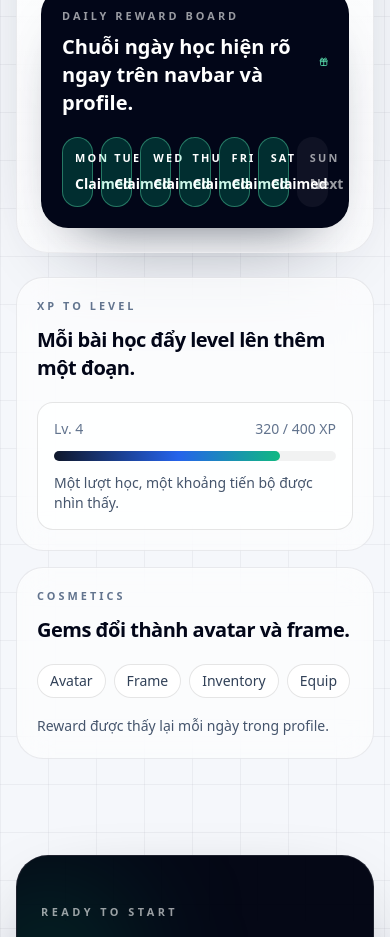
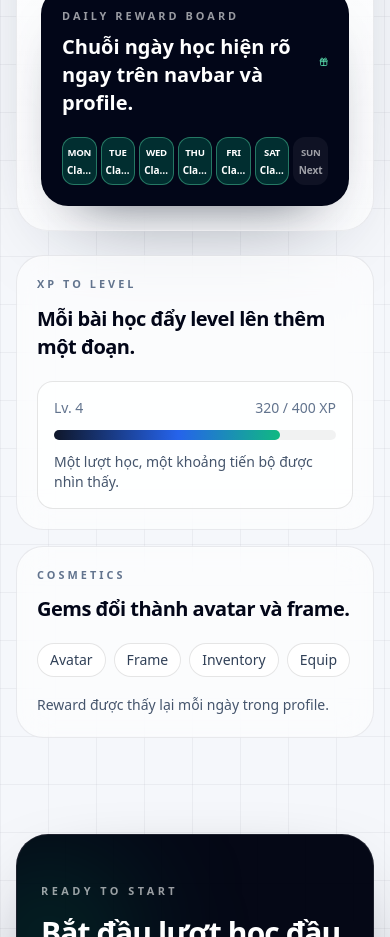
Before and after one commit to Kpoi148/Lingoloot, a Next.js app in the folder engquest-nextjs/: page / in a window 390 px wide. Shown: the part 4640-5577 px from the top of the page. Built offline with nearby package versions, Linux system fonts and the light colour scheme.

Commit message:
fix(ui): make Daily Reward board grid responsive on small screens

```diff
--- a/engquest-nextjs/src/components/landing/GamificationSection.tsx
+++ b/engquest-nextjs/src/components/landing/GamificationSection.tsx
@@ -64,20 +64,20 @@ export default function GamificationSection() {
                             <Gift className="h-5 w-5 text-emerald-300 dark:text-emerald-600" />
                         </div>
 
-                        <div className="mt-5 grid grid-cols-7 gap-2">
+                        <div className="mt-5 grid grid-cols-7 gap-1 sm:gap-2">
                             {streakDays.map((day) => (
                                 <div
                                     key={day.label}
-                                    className={`rounded-2xl border px-3 py-3 text-center ${
+                                    className={`rounded-xl sm:rounded-2xl border px-1 py-2 sm:px-3 sm:py-3 text-center min-w-0 overflow-hidden ${
                                         day.active
                                             ? "border-emerald-300/40 bg-emerald-400/20 text-white dark:border-emerald-500/50 dark:bg-emerald-500/10 dark:text-slate-950"
                                             : "border-white/10 bg-white/5 text-white/60 dark:border-slate-300/20 dark:bg-slate-950/5 dark:text-slate-500"
                                     }`}
                                 >
-                                    <p className="text-[0.68rem] font-semibold uppercase tracking-[0.2em]">
+                                    <p className="text-[0.6rem] sm:text-[0.68rem] font-semibold uppercase tracking-tight sm:tracking-[0.2em] truncate">
                                         {day.label}
                                     </p>
-                                    <p className="mt-2 text-sm font-semibold">
+                                    <p className="mt-1 sm:mt-2 text-[10px] sm:text-xs md:text-sm font-semibold truncate leading-tight">
                                         {day.active ? "Claimed" : "Next"}
                                     </p>
                                 </div>
```
